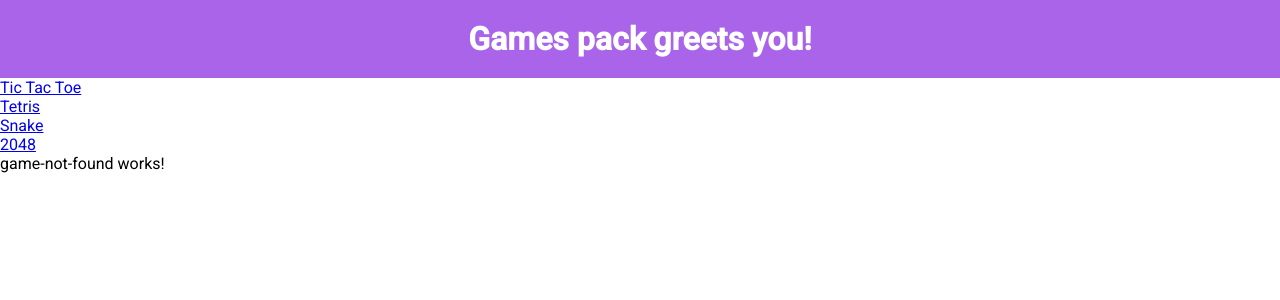
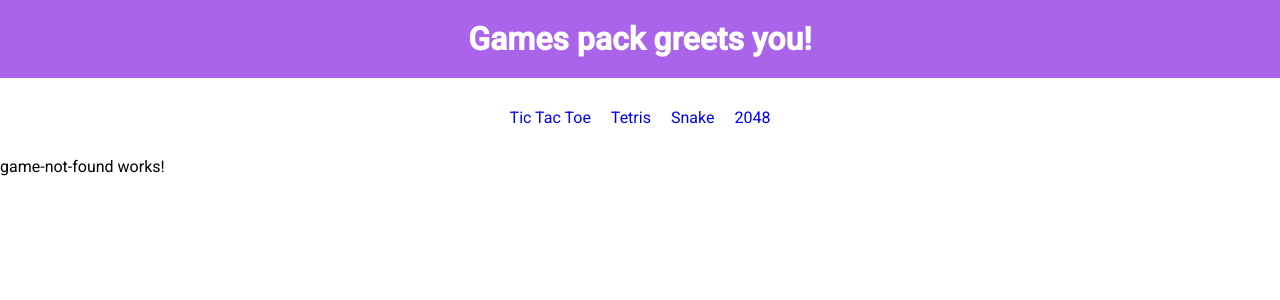
Before and after one commit to TopOleh/gamesPack, an Angular app: page /board in a window 1280 px wide. Shown: the top 300 px of the page. Built offline with nearby package versions, Linux system fonts and the light colour scheme.

Commit message:
Added styles, created variables.scss

```diff
--- a/src/app/games/components/games-board/games-board.component.html
+++ b/src/app/games/components/games-board/games-board.component.html
@@ -1,17 +1,17 @@
 <section class="games-board">
   <nav>
-    <ul>
-      <li routerLinkActive='active'>
-        <a routerLink="./tic-tac-toe">Tic Tac Toe</a>
+    <ul class="games-board__list">
+      <li class="games-board__list-item" routerLinkActive='active'>
+        <a class="games-board__list-item-link" routerLink="./tic-tac-toe">Tic Tac Toe</a>
       </li>
-      <li routerLinkActive='active'>
-        <a routerLink="./tetris">Tetris</a>
+      <li class="games-board__list-item" routerLinkActive='active'>
+        <a class="games-board__list-item-link" routerLink="./tetris">Tetris</a>
       </li>
-      <li routerLinkActive='active'>
-        <a routerLink="./snake">Snake</a>
+      <li class="games-board__list-item" routerLinkActive='active'>
+        <a class="games-board__list-item-link" routerLink="./snake">Snake</a>
       </li>
-      <li routerLinkActive='active'>
-        <a routerLink="./2048">2048</a>
+      <li class="games-board__list-item" routerLinkActive='active'>
+        <a class="games-board__list-item-link" routerLink="./2048">2048</a>
       </li>
     </ul>
   </nav>
--- a/src/app/games/components/games-board/games-board.component.scss
+++ b/src/app/games/components/games-board/games-board.component.scss
@@ -0,0 +1,21 @@
+@import 'src/assets/variables.scss';
+
+.games-board__list {
+  align-items: center;
+  display: flex;
+  justify-content: center;
+  list-style: none;
+  padding: 20px 0;
+}
+
+.games-board__list-item {
+  padding: 10px;
+
+  &.active {
+    border-bottom: $border-purple-color;
+  }
+}
+
+.games-board__list-item-link {
+  text-decoration: none;
+}
--- /dev/null
+++ b/src/assets/_variables.scss
@@ -0,0 +1,7 @@
+$main-bg-color: #FFFFFF;
+$second-bg-color: #aa64ea;
+
+$black-font-color: #000000;
+$white-font-color: #FFFFFF;
+
+$border-purple-color: 1px solid #aa64ea;
--- a/src/styles.scss
+++ b/src/styles.scss
@@ -1,4 +1,5 @@
 /* You can add global styles to this file, and also import other style files */
+@import './assets/variables';
 
 html,
 body {
```
